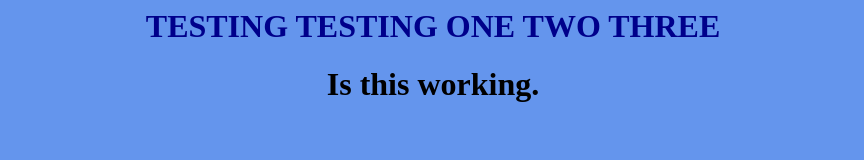
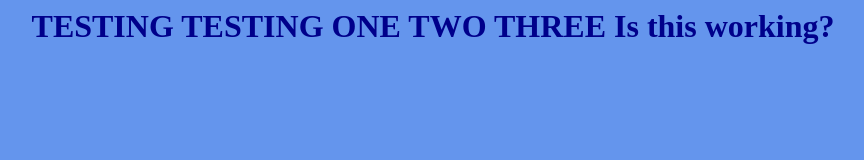
Before and after one commit to srishanthcoder/test, a plain HTML site: page index.html in a window 1280 px wide. Shown: the whole page, without its empty margins (207-1071 px from the left). Drawn offline with Linux system fonts and the light colour scheme.

Commit message:
Add files via upload

```diff
--- a/index.html
+++ b/index.html
@@ -6,8 +6,9 @@
 <body class="body">
     <div>
         <center>
-            <h1 class="words">TESTING TESTING ONE TWO THREE</h1>
-            <h1>Is this working.</h1>
+            <h1 class="words">TESTING TESTING ONE TWO THREE
+                Is this working?
+            </h1>
         </center>
     </div>
 </body>
```
